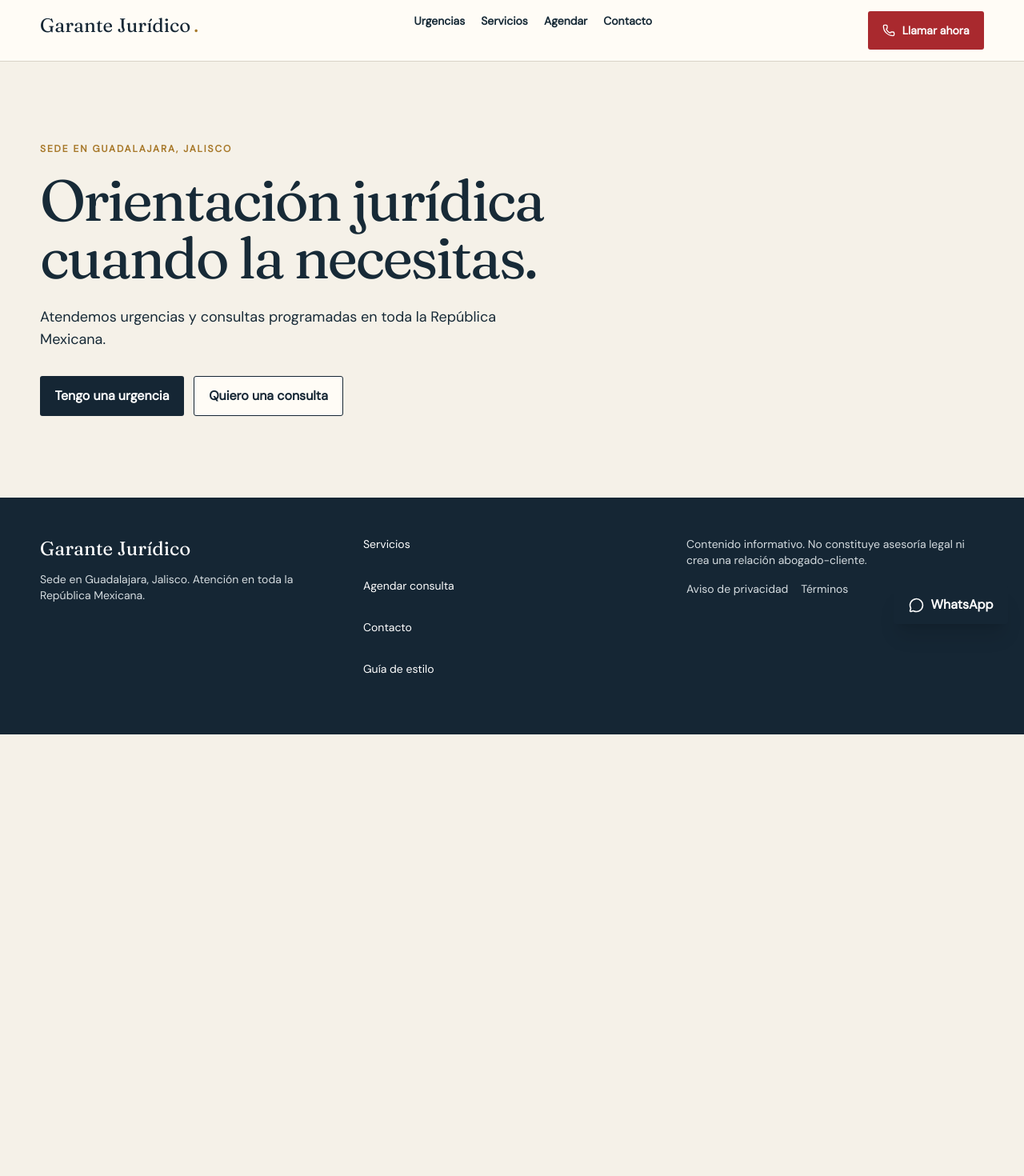
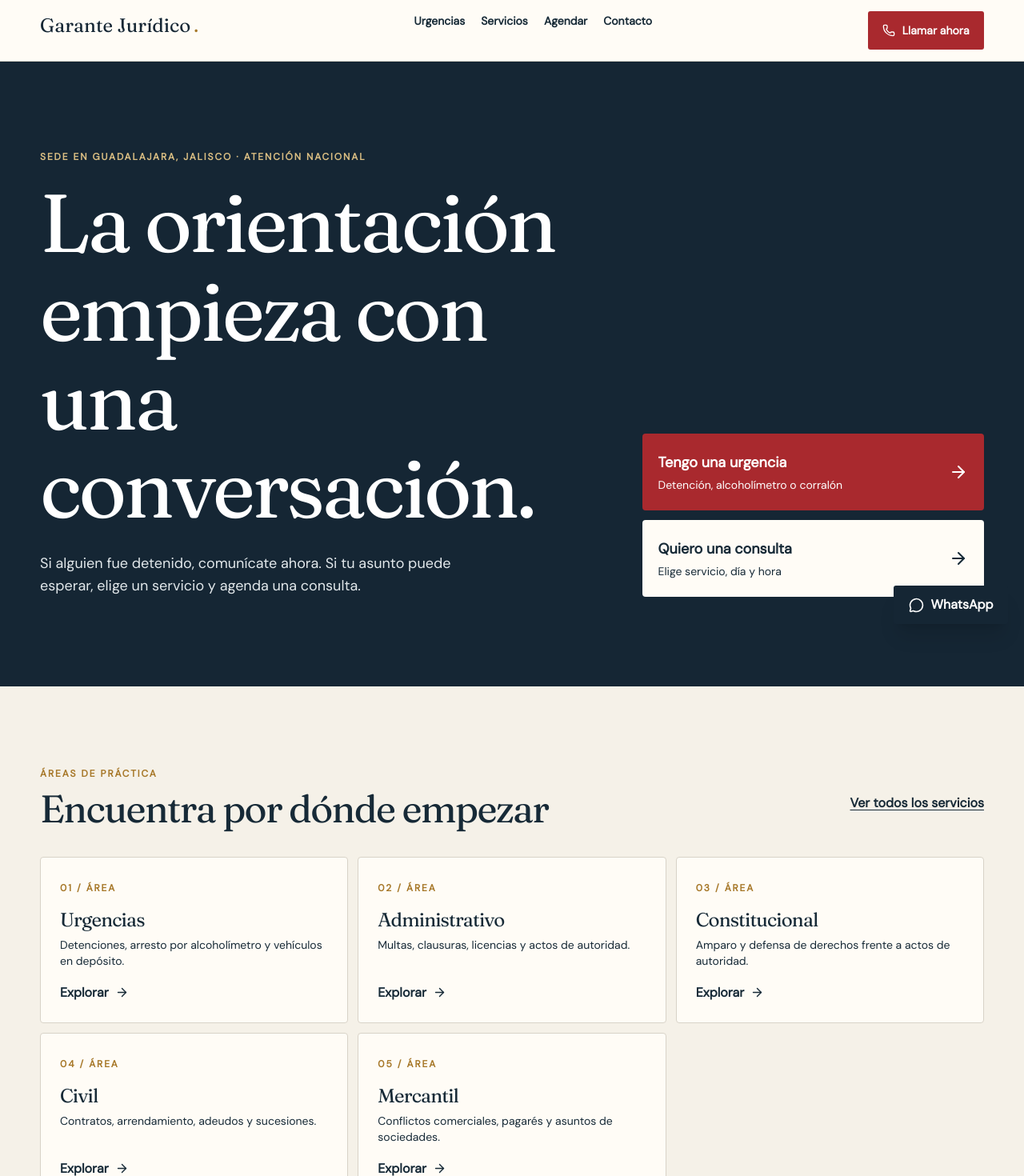
Before and after one commit to rodrigoliz2/garantelegal, a Next.js app: page / in a window 1280 px wide. Shown: the top 1470 px of the page at 80% size. Before the commit the page ends 918 px from the top, so only its background shows below. Built offline with nearby package versions, Linux system fonts and the light colour scheme.

Commit message:
Build two-path home page

```diff
--- a/src/app/page.tsx
+++ b/src/app/page.tsx
@@ -1,6 +1,31 @@
+import type { Metadata } from "next";
 import Link from "next/link";
+import { ArrowRight, CalendarDays, MessageCircle, Phone } from "lucide-react";
+import { emergencyPhoneHref, emergencyWhatsAppHref } from "@/lib/contact";
 import { siteConfig } from "@/site.config";
 
+export const metadata: Metadata = {
+  title: `Abogados en ${siteConfig.city} | ${siteConfig.name}`,
+  description: `Urgencias jurídicas y consultas en derecho constitucional, administrativo, civil y mercantil. Sede en ${siteConfig.city}; atención nacional.`
+};
+
+const practices = [
+  { name: "Urgencias", slug: "urgencias", text: "Detenciones, arresto por alcoholímetro y vehículos en depósito." },
+  { name: "Administrativo", slug: "administrativo", text: "Multas, clausuras, licencias y actos de autoridad." },
+  { name: "Constitucional", slug: "constitucional", text: "Amparo y defensa de derechos frente a actos de autoridad." },
+  { name: "Civil", slug: "civil", text: "Contratos, arrendamiento, adeudos y sucesiones." },
+  { name: "Mercantil", slug: "mercantil", text: "Conflictos comerciales, pagarés y asuntos de sociedades." }
+];
+
 export default function HomePage() {
-  return <section className="container-page section-pad min-h-[60vh]"><p className="eyebrow text-brass">Sede en {siteConfig.city}</p><h1 className="display mt-5 max-w-3xl text-5xl md:text-7xl">Orientación jurídica cuando la necesitas.</h1><p className="mt-6 max-w-xl text-lg">Atendemos urgencias y consultas programadas en {siteConfig.coverage}.</p><div className="mt-8 flex flex-wrap gap-3"><Link className="btn btn-primary" href="/urgencias">Tengo una urgencia</Link><Link className="btn btn-secondary" href="/agendar">Quiero una consulta</Link></div></section>;
+  return <>
+    <section className="bg-navy text-white"><div className="container-page grid gap-10 py-16 md:grid-cols-[1.25fr_.75fr] md:items-end md:py-28">
+      <div><p className="eyebrow text-[#dbbf83]">Sede en {siteConfig.city} · Atención nacional</p><h1 className="display mt-5 max-w-[12ch] text-[clamp(3.25rem,8vw,7rem)]">La orientación empieza con una conversación.</h1><p className="mt-6 max-w-xl text-lg text-[#e2e8eb]">Si alguien fue detenido, comunícate ahora. Si tu asunto puede esperar, elige un servicio y agenda una consulta.</p></div>
+      <div className="grid gap-3"><Link href="/urgencias" className="group flex min-h-24 items-center justify-between gap-4 rounded bg-emergency p-5 text-lg font-bold"><span>Tengo una urgencia<span className="mt-1 block text-sm font-normal">Detención, alcoholímetro o corralón</span></span><ArrowRight className="shrink-0 transition-transform group-hover:translate-x-1" aria-hidden="true" /></Link><Link href="/agendar" className="group flex min-h-24 items-center justify-between gap-4 rounded bg-paper p-5 text-lg font-bold text-ink"><span>Quiero una consulta<span className="mt-1 block text-sm font-normal">Elige servicio, día y hora</span></span><ArrowRight className="shrink-0 transition-transform group-hover:translate-x-1" aria-hidden="true" /></Link></div>
+    </div></section>
+    <section className="section-pad container-page"><div className="flex flex-wrap items-end justify-between gap-4"><div><p className="eyebrow text-brass">Áreas de práctica</p><h2 className="display mt-3 text-4xl md:text-5xl">Encuentra por dónde empezar</h2></div><Link href="/servicios" className="font-bold underline">Ver todos los servicios</Link></div><div className="mt-9 grid gap-3 md:grid-cols-2 lg:grid-cols-3">{practices.map((practice, index) => <Link className="card group flex min-h-52 flex-col justify-between p-6 transition-colors hover:border-brass" href={`/servicios/${practice.slug}`} key={practice.slug}><div><span className="eyebrow text-brass">0{index + 1} / área</span><h3 className="display mt-4 text-2xl">{practice.name}</h3><p className="mt-2 text-sm">{practice.text}</p></div><span className="mt-4 inline-flex items-center gap-2 font-bold">Explorar <ArrowRight size={17} className="transition-transform group-hover:translate-x-1" aria-hidden="true" /></span></Link>)}</div></section>
+    <section className="bg-paper section-pad"><div className="container-page grid gap-10 md:grid-cols-[.7fr_1.3fr]"><div><p className="eyebrow text-brass">Cómo trabajamos</p><h2 className="display mt-3 text-4xl md:text-5xl">Pasos claros, desde el primer contacto.</h2></div><ol className="divide-y divide-[#d8d3c8] border-t border-[#d8d3c8]">{[["01", "Cuéntanos lo esencial", "Llama, escribe o agenda. Para una urgencia no hay formulario previo."], ["02", "Revisamos tu situación", "Identificamos la autoridad, documentos y decisiones que requieren atención."], ["03", "Conoces las opciones", "Explicamos los pasos posibles y el alcance del servicio antes de avanzar."]].map(([number, title, copy]) => <li className="grid grid-cols-[3rem_1fr] gap-3 py-6" key={number}><span className="eyebrow pt-2 text-brass">{number}</span><div><h3 className="display text-2xl">{title}</h3><p className="mt-2">{copy}</p></div></li>)}</ol></div></section>
+    <section className="section-pad container-page grid gap-8 md:grid-cols-2"><div className="card p-7"><Phone className="text-emergency" aria-hidden="true" /><h2 className="display mt-5 text-3xl">¿Es urgente?</h2><p className="mt-3">Una llamada puede iniciar la revisión del caso. Ten a mano el lugar y la hora aproximada.</p><div className="mt-6 flex flex-wrap gap-3"><a className="btn btn-emergency" href={emergencyPhoneHref} data-event="clic_llamar" data-origin="inicio">Llamar ahora</a><a className="btn btn-secondary" href={emergencyWhatsAppHref} target="_blank" rel="noopener noreferrer" data-event="clic_whatsapp" data-origin="inicio"><MessageCircle size={18} aria-hidden="true" />WhatsApp</a></div></div><div className="card p-7"><CalendarDays className="text-brass" aria-hidden="true" /><h2 className="display mt-5 text-3xl">¿Puedes programarlo?</h2><p className="mt-3">Selecciona el servicio, la modalidad y un horario disponible. Recibirás un folio de cita.</p><Link className="btn btn-primary mt-6" href="/agendar">Agendar consulta <ArrowRight size={18} aria-hidden="true" /></Link></div></section>
+    <section className="bg-navy py-12 text-white"><div className="container-page flex flex-wrap items-center justify-between gap-5"><div><p className="font-display text-2xl">Información, no promesas.</p><p className="mt-1 max-w-2xl text-sm text-[#d5dce0]">Cada asunto depende de sus hechos y documentos. Los textos jurídicos son borradores sujetos a revisión del abogado titular.</p></div><Link href="/servicios" className="btn btn-secondary">Explorar servicios</Link></div></section>
+  </>;
 }
```
